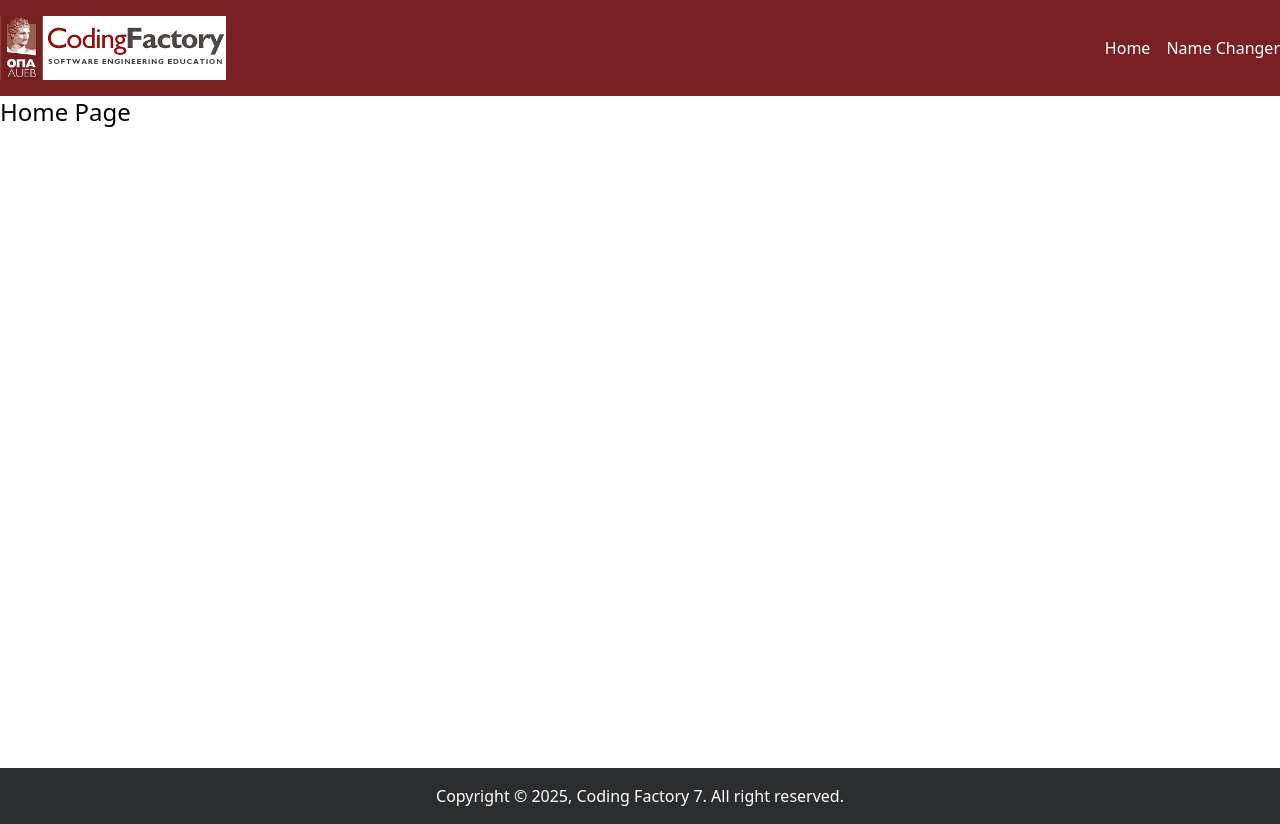
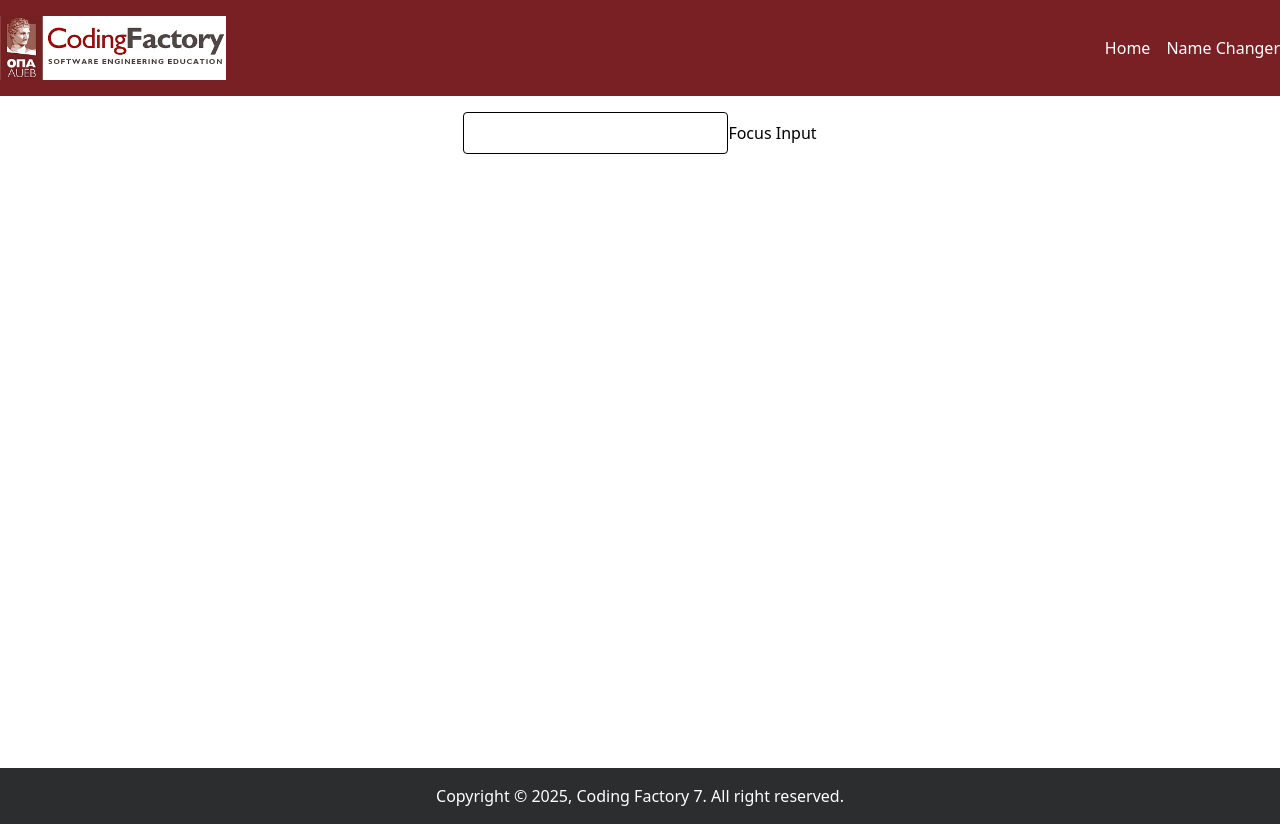
Before and after one commit to GeorgeDurieux/components-intro, a React (Vite) app: page / in a window 1280 px wide. Built offline with nearby package versions, Linux system fonts and the light colour scheme.

Commit message:
feat: focus input

```diff
--- a/src/App.tsx
+++ b/src/App.tsx
@@ -1,6 +1,5 @@
 // import Layout from "./components/Layout.tsx";
 import {BrowserRouter, Routes, Route} from "react-router";
-import HomePage from "./pages/HomePage.tsx";
 import NameChangerPage from "./pages/NameChangerPage.tsx";
 import OnlineStatusPage from "./pages/OnlineStatusPage.tsx";
 import UserPage from "./pages/UserPage.tsx";
@@ -9,6 +8,7 @@
 import RouterExamplesLayout from "./components/RouterExamplesLayout.tsx";
 import AutoRedirectPage from "./pages/AutoRedirectPage.tsx";
 import NotFoundPage from "./pages/NotFoundPage.tsx";
+import FocusInput from "./components/FocusInput.tsx";
 // import ViteIntro from "./pages/ViteIntro.tsx";
 // import ClassComponent from "./components/ClassComponent.tsx";
 // import FunctionalComponent from "./components/FunctionalComponent.tsx";
@@ -52,8 +52,9 @@
                     <Routes>
                         <Route element={<RouterLayout />}>
 
-                            <Route index element={<HomePage />} />
-
+                            <Route index element={<FocusInput />} />
+                            <Route path="users/:userId" element={<UserPage />} />
+                            <Route path="users" element={<UserPage />} />
                         </Route>
 
                         <Route path="examples" element={<RouterExamplesLayout />}>
--- /dev/null
+++ b/src/components/FocusInput.tsx
@@ -0,0 +1,30 @@
+import {useRef} from "react";
+
+const FocusInput = () => {
+
+    const inputRef = useRef<HTMLInputElement>(null);
+
+    const handleClick = () => {
+        inputRef.current?.focus();
+    }
+
+    return (
+        <>
+            <div className="text-center space-x mt-4">
+                <input
+                    ref={inputRef}
+                    type="text"
+                    className="border px-4 py-2 rounded"
+                />
+                <button
+                    onClick={handleClick}
+                    className="bg-cf-dark-gray-text-white-px-4 py-2 rounded"
+                >
+                    Focus Input
+                </button>
+            </div>
+        </>
+    )
+}
+
+export default FocusInput
```
